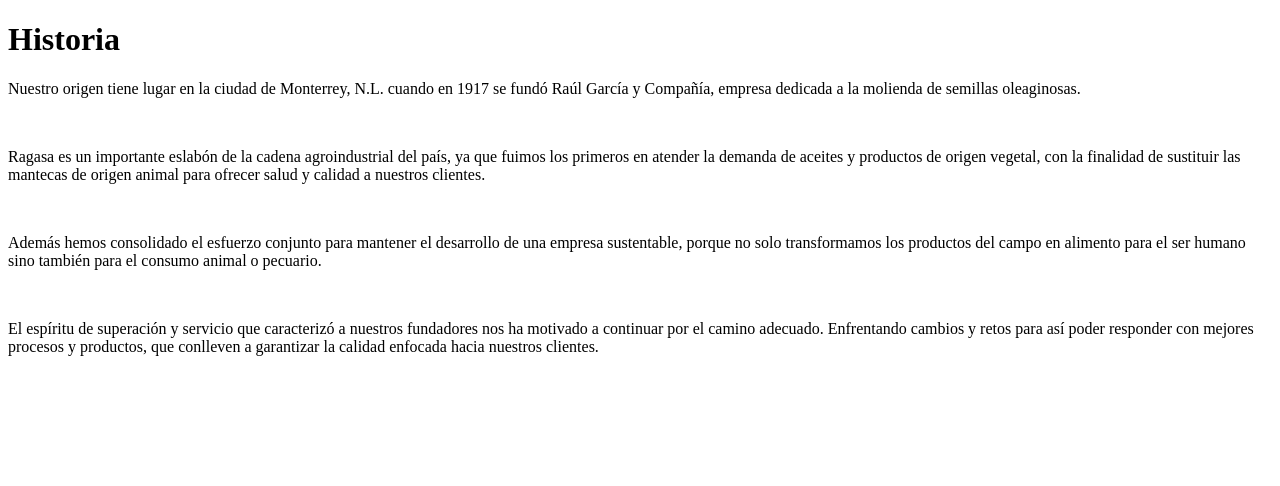
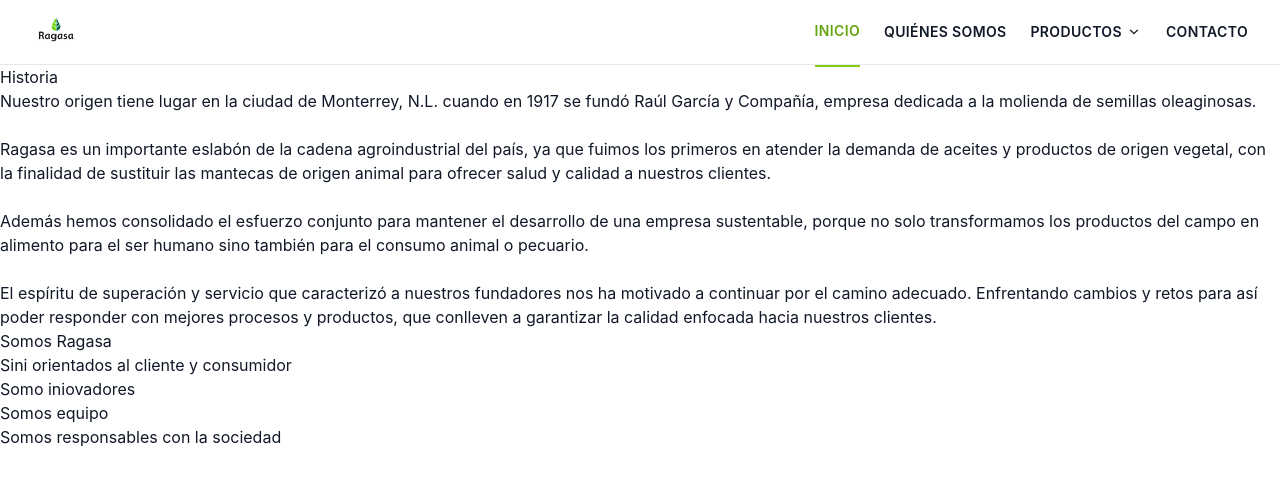
Before and after one commit to zel743/apps_web, a Django app: page /historia/ in a window 1280 px wide. Shown: the top 486 px of the page. Run offline with Django 4.2, Linux system fonts and the light colour scheme; some libraries are stand-ins or nearby versions.

Commit message:
version1.1

```diff
--- /dev/null
+++ b/templates/base.html
@@ -0,0 +1,106 @@
+{% load static %}
+<!DOCTYPE html>
+<html lang="es">
+<head>
+  <meta charset="UTF-8" />
+  <meta name="viewport" content="width=device-width, initial-scale=1" />
+  <title>Navbar + Carrusel</title>
+  <script src="https://cdn.tailwindcss.com"></script>
+  <link href="https://cdnjs.cloudflare.com/ajax/libs/flowbite/2.5.2/flowbite.min.css" rel="stylesheet" />
+</head>
+
+<body>
+<body class="bg-white text-gray-900">
+  <header class="sticky top-0 z-50 bg-white/90 backdrop-blur border-b">
+    <div class="max-w-7xl mx-auto px-4 sm:px-6 lg:px-8">
+      <div class="flex h-16 items-center justify-between">
+        <!-- Logo -->
+        <a href="/" class="flex items-center gap-3">
+          <img
+            src="{% static 'images/Screenshot 2025-10-02 123349.png' %}"
+            class="h-8 w-auto"
+          >
+
+        </a>
+
+        <!-- Botón móvil -->
+        <button id="btnMenu" class="md:hidden inline-flex items-center p-2 rounded-md hover:bg-gray-100" aria-label="Abrir menú" aria-expanded="false">
+          <svg class="w-6 h-6" fill="none" stroke="currentColor" viewBox="0 0 24 24">
+            <path stroke-linecap="round" stroke-linejoin="round" stroke-width="2" d="M4 6h16M4 12h16M4 18h16"/>
+          </svg>
+        </button>
+
+        <!-- NAV desktop -->
+        <nav id="navDesktop" class="hidden md:flex items-center gap-6">
+          <a href="/" class="text-sm font-semibold tracking-wide py-6 border-b-2 border-lime-500 text-lime-600">INICIO</a>
+          <a href="/quienes-somos" class="text-sm font-semibold tracking-wide py-6 hover:text-lime-600 transition">QUIÉNES SOMOS</a>
+
+          <div class="relative group">
+            <button class="text-sm font-semibold tracking-wide py-6 hover:text-lime-600 transition flex items-center gap-1">
+              PRODUCTOS
+              <svg class="w-4 h-4 transition-transform group-hover:rotate-180" viewBox="0 0 20 20" fill="currentColor">
+                <path fill-rule="evenodd" d="M5.23 7.21a.75.75 0 0 1 1.06.02L10 10.94l3.71-3.71a.75.75 0 1 1 1.06 1.06l-4.24 4.24a.75.75 0 0 1-1.06 0L5.21 8.29a.75.75 0 0 1 .02-1.08z" clip-rule="evenodd"/>
+              </svg>
+            </button>
+
+            <div class="invisible opacity-0 translate-y-1 group-hover:visible group-hover:opacity-100 group-hover:translate-y-0 transition
+                        absolute left-0 mt-2 w-64 rounded-xl border bg-white shadow-lg p-2">
+              <ul class="text-sm">
+                <li><a class="block px-4 py-2 rounded-lg hover:bg-gray-100" href="/productos/nutrioli">Nutrioli</a></li>
+                <li><a class="block px-4 py-2 rounded-lg hover:bg-gray-100" href="/productos/sabrosano">Sabrosano</a></li>
+                <li><a class="block px-4 py-2 rounded-lg hover:bg-gray-100" href="/productos/ave">Ave</a></li>
+                <li><a class="block px-4 py-2 rounded-lg hover:bg-gray-100" href="/productos/gran-tradicion">Gran Tradición</a></li>
+                <li><a class="block px-4 py-2 rounded-lg hover:bg-gray-100" href="/productos/commodities">Commodities</a></li>
+                <li><a class="block px-4 py-2 rounded-lg hover:bg-gray-100" href="/productos/refinados-mezclas">Refinados y Mezclas</a></li>
+              </ul>
+            </div>
+          </div>
+
+          <a href="/contacto" class="text-sm font-semibold tracking-wide py-6 hover:text-lime-600 transition">CONTACTO</a>
+        </nav>
+      </div>
+    </div>
+
+    <!-- NAV móvil -->
+    <nav id="navMobile" class="md:hidden hidden border-t">
+      <div class="px-4 py-2 space-y-1">
+        <a href="/" class="block px-2 py-2 font-semibold hover:bg-gray-50">INICIO</a>
+        <a href="historia.html" class="block px-2 py-2 font-semibold hover:bg-gray-50">Historia</a>
+
+        <details class="group">
+          <summary class="flex items-center justify-between cursor-pointer px-2 py-2 font-semibold hover:bg-gray-50">
+            PRODUCTOS
+            <svg class="w-4 h-4 transition-transform group-open:rotate-180" viewBox="0 0 20 20" fill="currentColor">
+              <path fill-rule="evenodd" d="M5.23 7.21a.75.75 0 0 1 1.06.02L10 10.94l3.71-3.71a.75.75 0 1 1 1.06 1.06l-4.24 4.24a.75.75 0 0 1-1.06 0L5.21 8.29a.75.75 0 0 1 .02-1.08z" clip-rule="evenodd"/>
+            </svg>
+          </summary>
+          <div class="pl-3 py-1 space-y-1">
+            <a class="block px-2 py-1 text-sm text-gray-700 hover:bg-gray-50 rounded" href="/productos/nutrioli">Nutrioli</a>
+            <a class="block px-2 py-1 text-sm text-gray-700 hover:bg-gray-50 rounded" href="/productos/sabrosano">Sabrosano</a>
+            <a class="block px-2 py-1 text-sm text-gray-700 hover:bg-gray-50 rounded" href="/productos/ave">Ave</a>
+            <a class="block px-2 py-1 text-sm text-gray-700 hover:bg-gray-50 rounded" href="/productos/gran-tradicion">Gran Tradición</a>
+            <a class="block px-2 py-1 text-sm text-gray-700 hover:bg-gray-50 rounded" href="/productos/commodities">Commodities</a>
+            <a class="block px-2 py-1 text-sm text-gray-700 hover:bg-gray-50 rounded" href="/productos/refinados-mezclas">Refinados y Mezclas</a>
+          </div>
+        </details>
+
+        <a href="/contacto" class="block px-2 py-2 font-semibold hover:bg-gray-50">CONTACTO</a>
+      </div>
+    </nav>
+  </header>
+<script src="https://cdnjs.cloudflare.com/ajax/libs/flowbite/2.5.2/flowbite.min.js"></script>
+  <script>
+    const btn = document.getElementById('btnMenu');
+    const navMobile = document.getElementById('navMobile');
+    btn.addEventListener('click', () => {
+      const open = navMobile.classList.toggle('hidden') === false;
+      btn.setAttribute('aria-expanded', open ? 'true' : 'false');
+    });
+  </script>
+  <main class="bg-stone-300 w-full h-[calc(100%-144px)] bg-transparent">
+
+        {% block content %}
+        {% endblock %}
+    </main>
+
+</body>
--- a/templates/contactos.html
+++ b/templates/contactos.html
@@ -1,4 +1,6 @@
+{% extends 'base.html' %}
 {% load static %}
+{% block content %}
 <!DOCTYPE html>
 <html lang="en">
 
@@ -16,3 +18,4 @@
 </body>
 
 </html>
+{% endblock %}
--- a/templates/historia.html
+++ b/templates/historia.html
@@ -1,10 +1,14 @@
+{% extends 'base.html' %}
 {% load static %}
+{% block content %}
 <!DOCTYPE html>
 <html lang="en">
 <head>
     <meta charset="UTF-8">
     <meta name="viewport" content="width=device-width, initial-scale=1.0">
     <title>Document</title>
+    <script src="https://cdn.tailwindcss.com"></script>
+  <link href="https://cdnjs.cloudflare.com/ajax/libs/flowbite/2.5.2/flowbite.min.css" rel="stylesheet" />
 </head>
 <body>
     <div class="content-center">
@@ -16,6 +20,12 @@
     <p>Además hemos consolidado el esfuerzo conjunto para mantener el desarrollo de una empresa sustentable, porque no solo transformamos los productos del campo en alimento para el ser humano sino también para el consumo animal o pecuario.</p>
     <br>
     <p>El espíritu de superación y servicio que caracterizó a nuestros fundadores nos ha motivado a continuar por el camino adecuado. Enfrentando cambios y retos para así poder responder con mejores procesos y productos, que conlleven a garantizar la calidad enfocada hacia nuestros clientes.</p>
-    </div>
+    <h2>Somos Ragasa</h2>
+    <h2>Sini orientados al cliente y consumidor</h2>
+    <h2>Somo iniovadores</h2>
+    <h3>Somos equipo</h3>
+    <h3>Somos responsables con la sociedad</h3>
+</div>
 </body>
 </html>
+{% endblock %}
```
Also changed, not shown: templates/index.html (+3 -89 lines), static/images/Screenshot 2025-10-02 123233.png (renamed from templates/{% static 'images/Screenshot 2025-10-02 123233.png), static/images/Screenshot 2025-10-02 123349.png (renamed from templates/{% static 'images/Screenshot 2025-10-02 123349.png), templates/{% static 'images/CONTACTO.png (deleted), templates/{% static 'images/IMAGENES.png (deleted), templates/{% static 'images/IMAGENES2.png (deleted), templates/{% static 'images/inicio1.png (deleted), templates/{% static 'images/inicio2.png (deleted), 3 other files.
